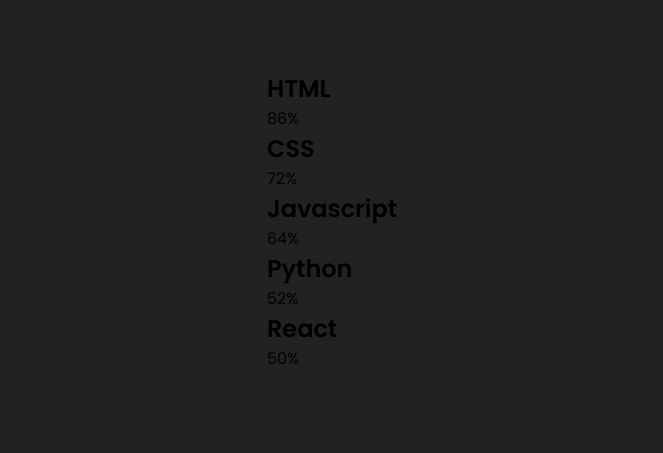
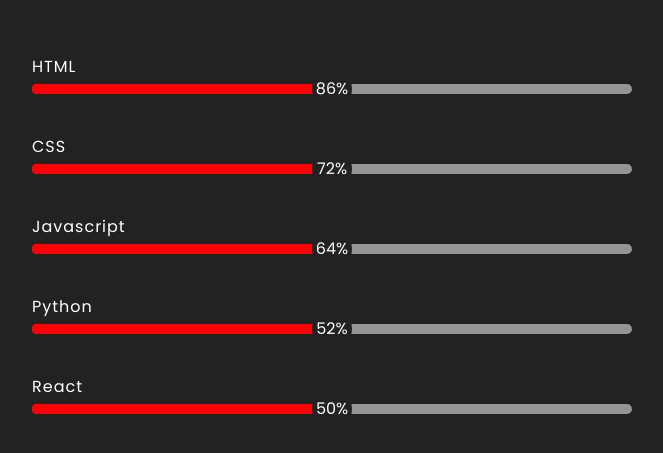
Before and after one commit to CJR85/skills-progress-bar, a plain HTML site: page index.html in a window 1280 px wide. Shown: the part 179-632 px from the top of the page, without its empty margins (308-971 px from the left). Drawn offline with Linux system fonts and the light colour scheme.

Commit message:
Style skills and progress-bar classes

```diff
--- a/style.css
+++ b/style.css
@@ -15,3 +15,40 @@
   align-items: center;
   justify-content: center;
 }
+
+.skills h2 {
+  font-weight: 400;
+  letter-spacing: 1px;
+  margin-top: 40px;
+  margin-bottom: 5px;
+  color: #fff;
+  font-size: 16px;
+}
+
+.progress-bar {
+  background: #959595;
+  width: 600px;
+  height: 10px;
+  border-radius: 5px;
+}
+
+.progress-bar div {
+  height: 10px;
+  border-radius: 5px;
+  width: 50%;
+  background-color: red;
+}
+
+.progress-bar div span {
+  height: 40px;
+  width: 40px;
+  border-radius: 50%;
+  background: #222;
+  float: right;
+  margin-top: -15px;
+  margin-right: -20px;
+  color: #fff;
+  display: flex;
+  align-items: center;
+  justify-content: center;
+}
```
